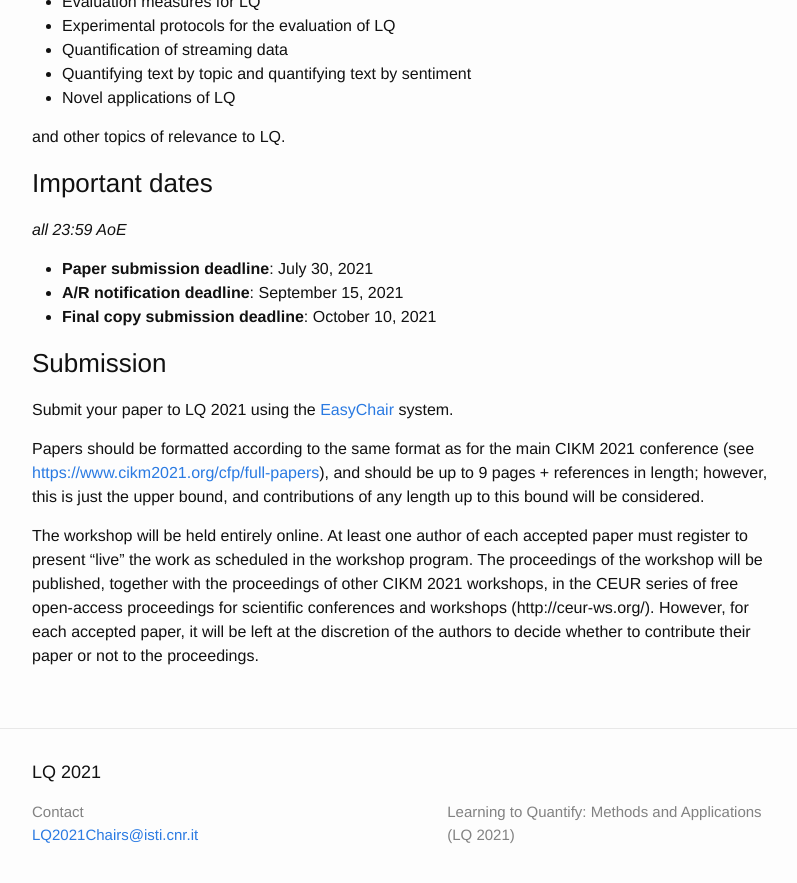
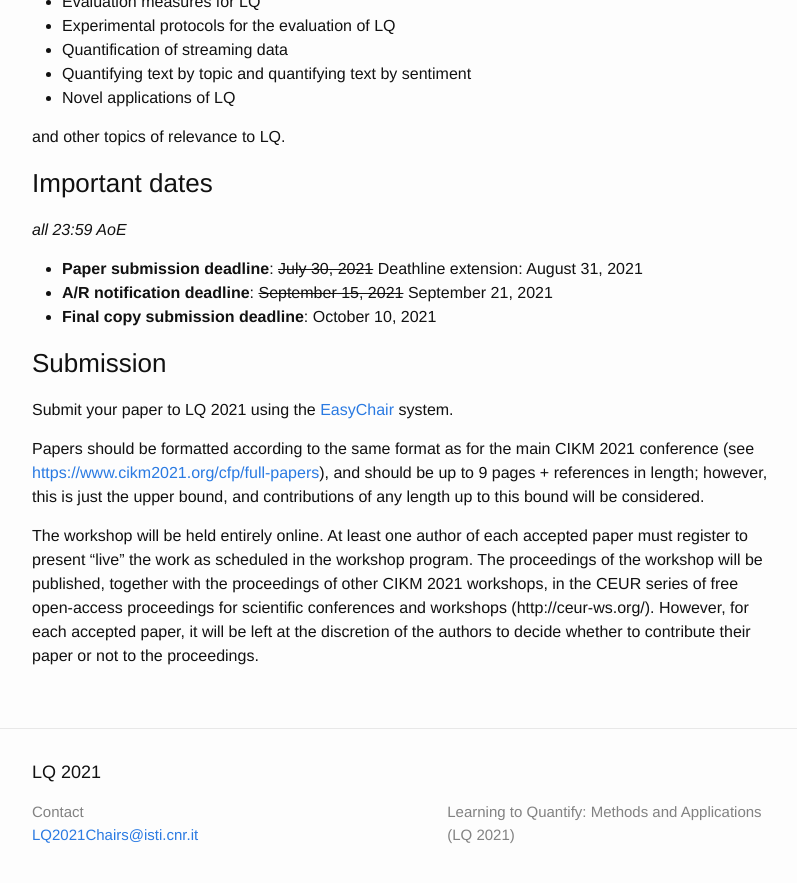
Before and after one commit to cikmlq2021/cikmlq2021.github.io, a Jekyll site: the page built from _pages/callforpapers.md, in a window 1280 px wide and 900 px high, scrolled down 1102 px. Shown: the top 883 px of the window, without its empty margins (238-1035 px from the left). Built offline with Jekyll 4.4.1, drawn with Linux system fonts in a browser that asks for light colours.

Commit message:
Update callforpapers.md

```diff
--- a/_pages/callforpapers.md
+++ b/_pages/callforpapers.md
@@ -36,8 +36,8 @@ and other topics of relevance to LQ.
 ### Important dates
 *all 23:59 AoE*
 
-- **Paper submission deadline**: July 30, 2021
-- **A/R notification deadline**: September 15, 2021
+- **Paper submission deadline**: ~~July 30, 2021~~  Deathline extension: August 31,  2021
+- **A/R notification deadline**: ~~September 15, 2021~~ September 21, 2021
 - **Final copy submission deadline**: October 10, 2021
 
 ### Submission
```
